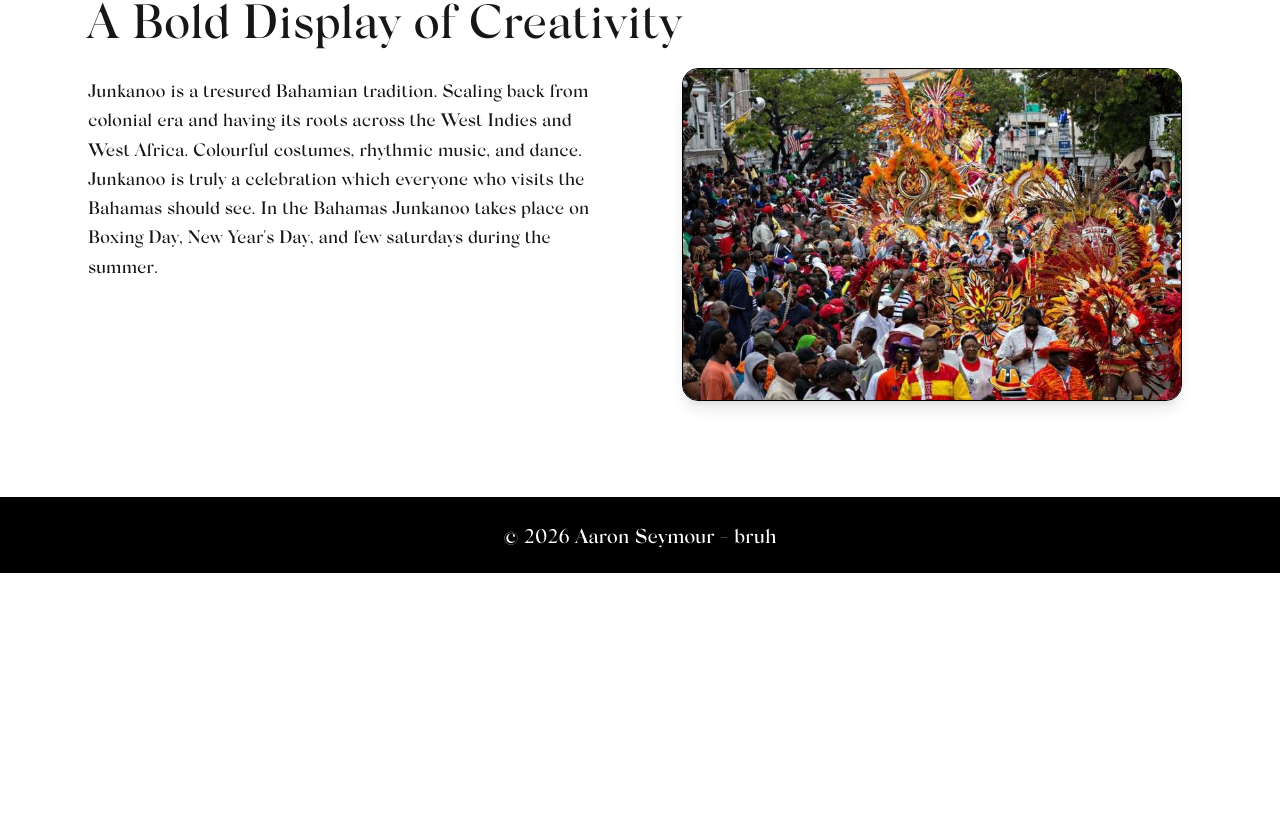
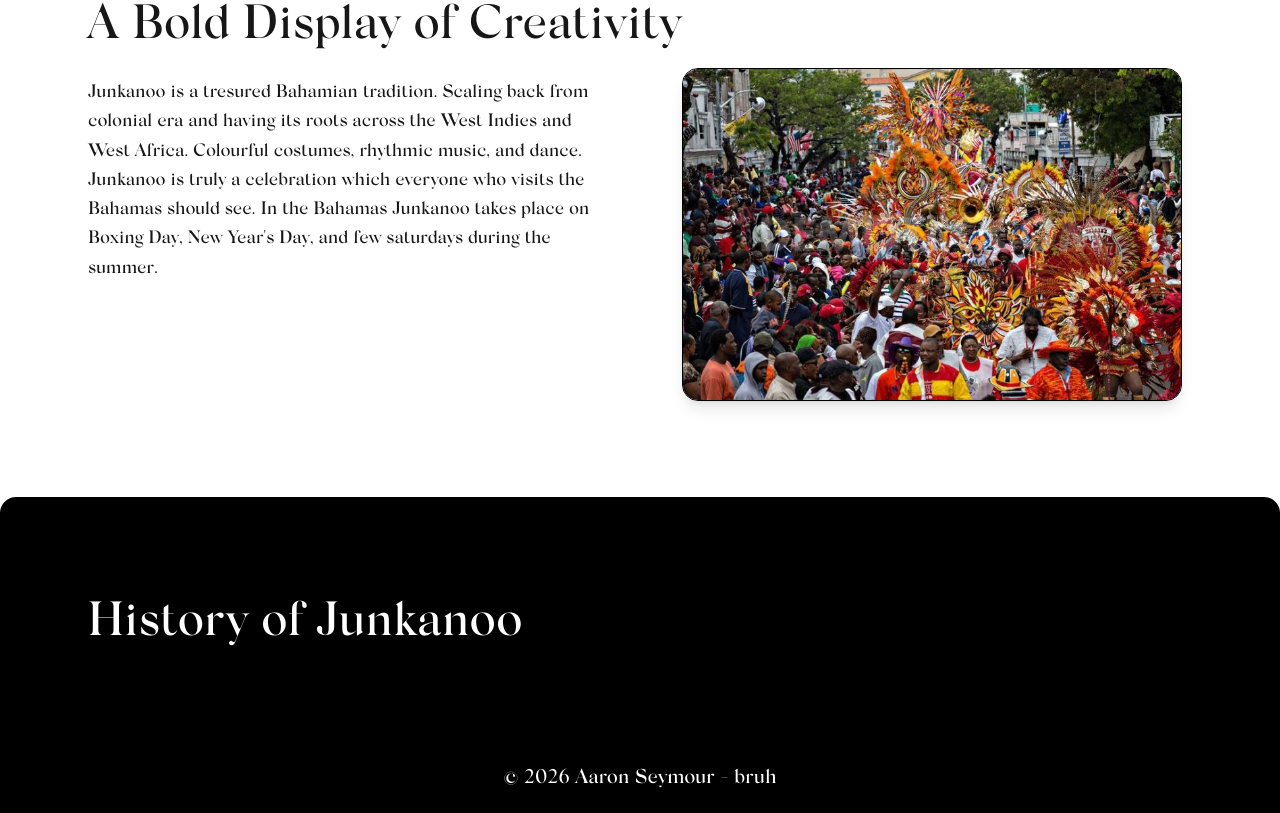
Before and after one commit to Haruni26/junkanoo-site, a Next.js app: page / in a window 1280 px wide. Shown: the part 900-1713 px from the top of the page. Before the commit the page ends 1473 px from the top, so only its background shows below. Built offline with nearby package versions, Linux system fonts and the light colour scheme.

Commit message:
Added history section

```diff
--- a/app/page.tsx
+++ b/app/page.tsx
@@ -78,6 +78,15 @@ export default function Home() {
           </div>
         </div>
       </section>
+
+      <section
+        className="w-full bg-black rounded-t-2xl text-white py-24"
+        id="history"
+      >
+        <div className="max-w-6xl mx-auto px-6 space-y-6">
+          <h1 className="text-5xl">History of Junkanoo</h1>
+        </div>
+      </section>
     </>
   );
 }
```
